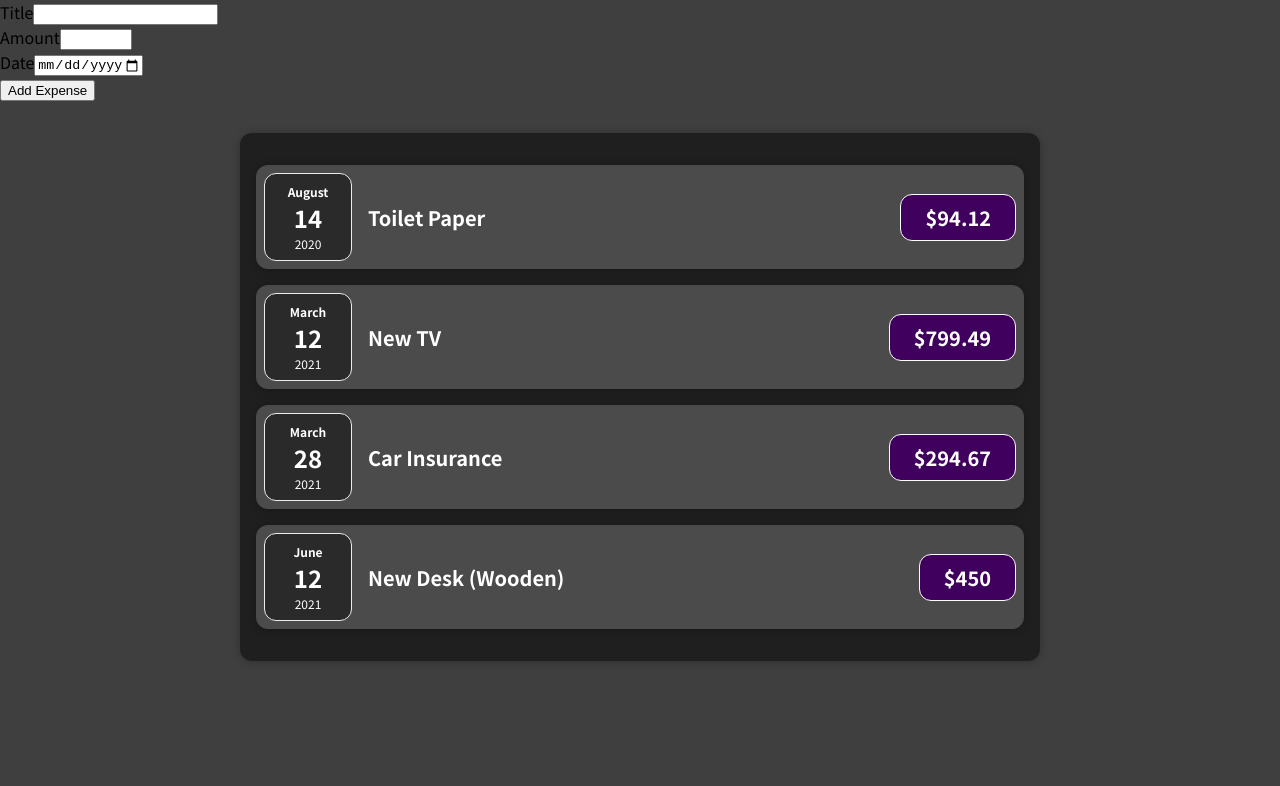
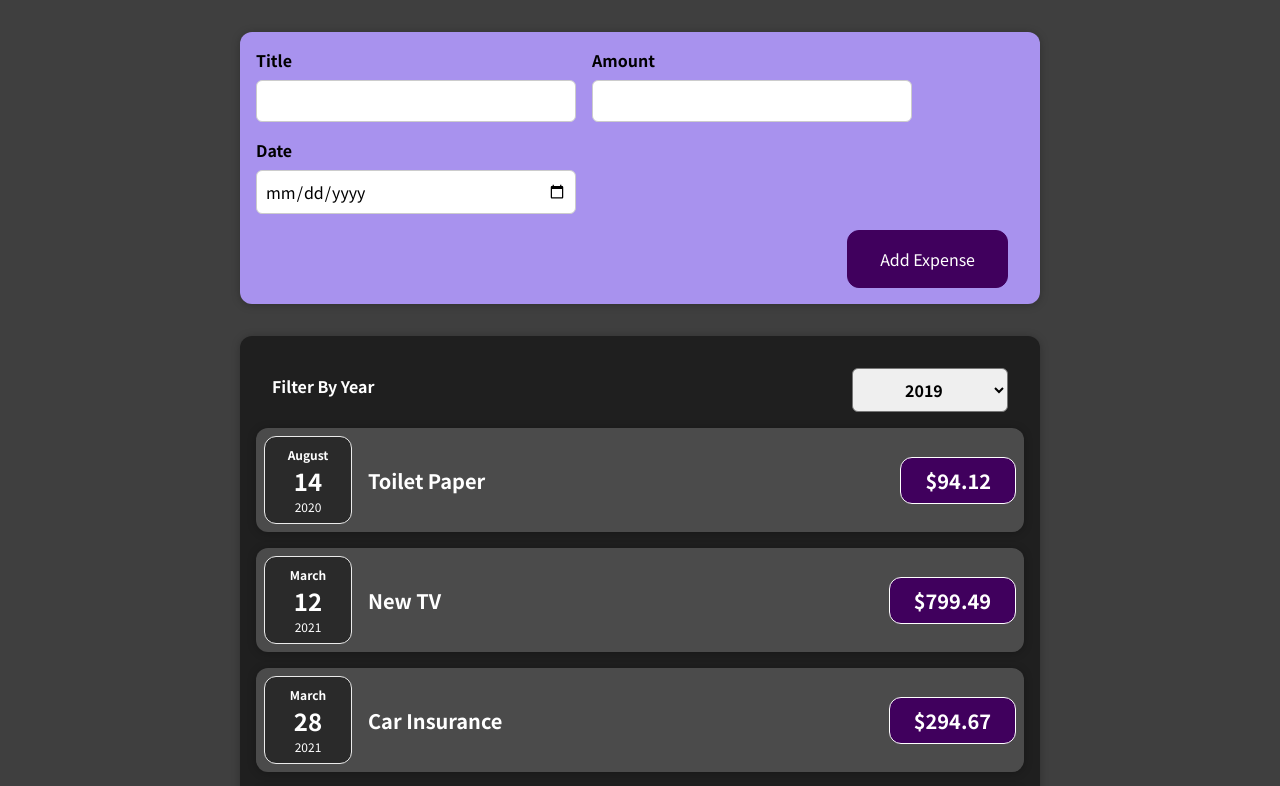
Before and after one commit to tohit64/Expense-tracker_react, a React (Create React App) app: page / in a window 1280 px wide. Shown: the top 786 px of the page. Built offline with nearby package versions, Linux system fonts and the light colour scheme.

Commit message:
added filter

```diff
--- a/src/App.js
+++ b/src/App.js
@@ -1,9 +1,8 @@
-import React from "react";
+import React, { useState } from "react";
 import { Expenses } from "./components/Expenses/Expenses";
 import NewExpense from "./components/NewExpense/NewExpense";
 
-function App() {
-  const expenses = [
+const DUMMY_EXPENSES = [
   {
     id: "e1",
     title: "Toilet Paper",
@@ -24,10 +23,20 @@ function App() {
     date: new Date(2021, 5, 12),
   },
 ];
+
+function App() {
+  const [expenseData, setExpenseData] = useState(DUMMY_EXPENSES);
+
+  function saveDataHandler(newExpense) {
+    setExpenseData((prevState) => {
+      return [newExpense, ...prevState];
+    });
+  }
+
   return (
     <div>
-      <NewExpense />
-      <Expenses expenses={expenses} />
+      <NewExpense onSaveDataHandler={saveDataHandler} />
+      <Expenses expenses={expenseData} />
     </div>
   );
 }
--- /dev/null
+++ b/src/components/Expenses/ExpenseFilter.css
@@ -0,0 +1,24 @@
+.expenses-filter {
+  color: white;
+  padding: 0 1rem;
+}
+
+.expenses-filter__control {
+  display: flex;
+  width: 100%;
+  align-items: center;
+  justify-content: space-between;
+  margin: 1rem 0;
+}
+
+.expenses-filter label {
+  font-weight: bold;
+  margin-bottom: 0.5rem;
+}
+
+.expenses-filter select {
+  font: inherit;
+  padding: 0.5rem 3rem;
+  font-weight: bold;
+  border-radius: 6px;
+}
--- /dev/null
+++ b/src/components/Expenses/ExpenseFilter.jsx
@@ -0,0 +1,20 @@
+import React from "react";
+import "./ExpenseFilter.css";
+
+function ExpenseFilter() {
+  return (
+    <div className="expenses-filter">
+      <div className="expenses-filter__control">
+        <label>Filter By Year</label>
+        <select>
+          <option value="2019">2019</option>
+          <option value="2020">2020</option>
+          <option value="2021">2021</option>
+          <option value="2022">2022</option>
+        </select>
+      </div>
+    </div>
+  );
+}
+
+export default ExpenseFilter;
--- a/src/components/Expenses/Expenses.jsx
+++ b/src/components/Expenses/Expenses.jsx
@@ -1,5 +1,6 @@
 import React from "react";
 import Card from "../UI/Card";
+import ExpenseFilter from "./ExpenseFilter";
 import ExpenseItem from "./ExpenseItem";
 import "./Expenses.css";
 
@@ -7,26 +8,10 @@ export function Expenses(props) {
   const expenses = props.expenses;
   return (
     <Card className="expenses">
-      <ExpenseItem
-        title={expenses[0].title}
-        amount={expenses[0].amount}
-        date={expenses[0].date}
-      />
-      <ExpenseItem
-        title={expenses[1].title}
-        amount={expenses[1].amount}
-        date={expenses[1].date}
-      />
-      <ExpenseItem
-        title={expenses[2].title}
-        amount={expenses[2].amount}
-        date={expenses[2].date}
-      />
-      <ExpenseItem
-        title={expenses[3].title}
-        amount={expenses[3].amount}
-        date={expenses[3].date}
-      />
+      <ExpenseFilter />
+      {expenses.map((item) => (
+        <ExpenseItem title={item.title} amount={item.amount} date={item.date} />
+      ))}
     </Card>
   );
 }
--- a/src/components/NewExpense/ExpenseForm.jsx
+++ b/src/components/NewExpense/ExpenseForm.jsx
@@ -1,23 +1,86 @@
-import React from "react";
+import React, { useState } from "react";
+import "./ExpenseForm.css";
 
-function ExpenseForm() {
+function ExpenseForm(props) {
+  const [userInput, setUserInput] = useState({
+    enteredTitle: "",
+    enteredAmount: "",
+    enteredDate: "",
+  });
+
+  function titleChangeHandler(event) {
+    setUserInput((prevState) => {
+      return {
+        ...prevState,
+        enteredTitle: event.target.value,
+      };
+    });
+  }
+  function amountChangeHandler(event) {
+    setUserInput((prevState) => {
+      return {
+        ...prevState,
+        enteredAmount: event.target.value,
+      };
+    });
+  }
+  function dateChangeHandler(event) {
+    setUserInput((prevState) => {
+      return {
+        ...prevState,
+        enteredDate: event.target.value,
+      };
+    });
+  }
+
+  function sumbitHandler(event) {
+    event.preventDefault();
+    const expenseData = {
+      title: userInput.enteredTitle,
+      amount: userInput.enteredAmount,
+      date: new Date(userInput.enteredDate),
+    };
+    props.onSumbitData(expenseData);
+    setUserInput({
+      enteredTitle: "",
+      enteredAmount: "",
+      enteredDate: "",
+    });
+  }
+
   return (
-    <form>
-      <div>
-        <div>
+    <form onSubmit={sumbitHandler}>
+      <div className="new-expense__controls">
+        <div className="new-expense__control">
           <label>Title</label>
-          <input type="text" />
+          <input
+            type="text"
+            onChange={titleChangeHandler}
+            value={userInput.enteredTitle}
+          />
         </div>
-        <div>
+        <div className="new-expense__control">
           <label>Amount</label>
-          <input type="number" min="0.01" max="0.01" />
+          <input
+            type="number"
+            min="0.01"
+            step="0.01"
+            onChange={amountChangeHandler}
+            value={userInput.enteredAmount}
+          />
         </div>
-        <div>
+        <div className="new-expense__control">
           <label>Date</label>
-          <input type="date" min="2019-01-01" max="2022-12-12" />
+          <input
+            type="date"
+            min="2019-01-01"
+            max="2022-12-12"
+            onChange={dateChangeHandler}
+            value={userInput.enteredDate}
+          />
         </div>
       </div>
-      <div>
+      <div className="new-expense__actions">
         <button>Add Expense</button>
       </div>
     </form>
--- a/src/components/NewExpense/NewExpense.jsx
+++ b/src/components/NewExpense/NewExpense.jsx
@@ -1,10 +1,19 @@
 import React from "react";
 import ExpenseForm from "./ExpenseForm";
+import "./NewExpense.css";
 
-function NewExpense() {
+function NewExpense(props) {
+  function sumbitDataHandler(expenseData) {
+    const newExpenseData = {
+      ...expenseData,
+      id: Math.random().toString(),
+    };
+    props.onSaveDataHandler(newExpenseData);
+  }
+
   return (
-    <div>
-      <ExpenseForm />
+    <div className="new-expense">
+      <ExpenseForm onSumbitData={sumbitDataHandler} />
     </div>
   );
 }
```
Also changed, not shown: 1 other file (tests, documents, lock files or other folders). Lines whose indentation alone changed are shown as unchanged.
